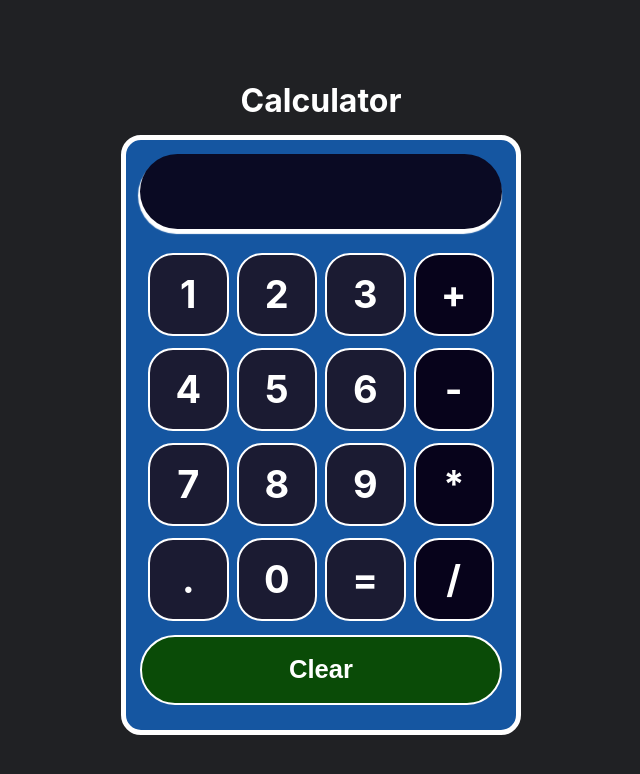
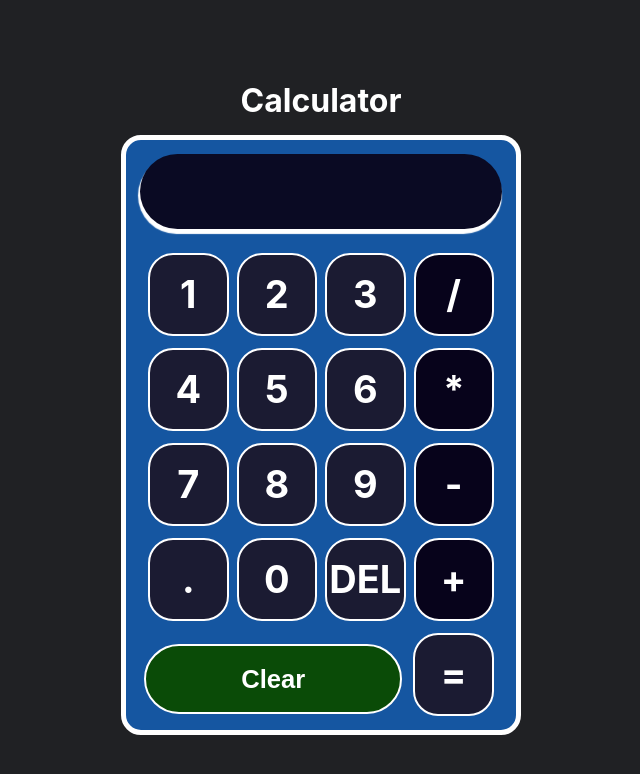
Before and after one commit to JulianMolina972/calculator-with-react, a React (Create React App) app: page / in a window 1280 px wide. Shown: the top 774 px of the page, without its empty margins (319-959 px from the left). Built offline with nearby package versions, Linux system fonts and the light colour scheme.

Commit message:
added delete button and modified position of the buttons

```diff
--- a/package.json
+++ b/package.json
@@ -6,6 +6,7 @@
     "@testing-library/jest-dom": "^5.16.5",
     "@testing-library/react": "^13.3.0",
     "@testing-library/user-event": "^13.5.0",
+    "mathjs": "^11.0.1",
     "react": "^18.2.0",
     "react-dom": "^18.2.0",
     "react-scripts": "5.0.1",
--- a/src/App.js
+++ b/src/App.js
@@ -1,41 +1,70 @@
-import './App.css';
+import { useState } from 'react';
 import { Button } from './components/Button';
 import { ButtonClear } from './components/ButtonClear';
 import { Display } from './components/Display';
+import { evaluate } from 'mathjs';
+import { ButtonDelete } from './components/ButtonDelete';
+import './App.css';
 
 function App() {
+
+  const [input, setInput] = useState('');
+
+  const addInput = (value) => {
+    setInput(input + value);
+  }
+
+  const calculateResult = () => {
+    if(input) {
+      setInput(evaluate(input));
+    } else {
+      alert('Please enter an expression');
+    }
+  }
+
+  const deleteInput = () => {
+    setInput(input.slice(0, -1));
+  }
+
   return (
     <div className="App">
       <header className="App-header">
         <h1>Calculator</h1>
       </header>
       <main className='calculator-container'>
-        <Display />
+        <Display input={input}/>
         <div className='row'>
-          <Button>1</Button>
-          <Button>2</Button>
-          <Button>3</Button>
-          <Button>+</Button>
+          <Button handleClick={addInput}>1</Button>
+          <Button handleClick={addInput}>2</Button>
+          <Button handleClick={addInput}>3</Button>
+          <Button handleClick={addInput}>/</Button>
         </div>
         <div className='row'>
-          <Button>4</Button>
-          <Button>5</Button>
-          <Button>6</Button>
-          <Button>-</Button>
+          <Button handleClick={addInput}>4</Button>
+          <Button handleClick={addInput}>5</Button>
+          <Button handleClick={addInput}>6</Button>
+          <Button handleClick={addInput}>*</Button>
         </div>
         <div className='row'>
-          <Button>7</Button>
-          <Button>8</Button>
-          <Button>9</Button>
-          <Button>*</Button>
+          <Button handleClick={addInput}>7</Button>
+          <Button handleClick={addInput}>8</Button>
+          <Button handleClick={addInput}>9</Button>
+          <Button handleClick={addInput}>-</Button>
         </div>
         <div className='row'>
-          <Button>.</Button>
-          <Button>0</Button>
-          <Button>=</Button>
-          <Button>/</Button>
+          <Button handleClick={addInput}>.</Button>
+          <Button handleClick={addInput}>0</Button>
+          <ButtonDelete handleDelete={deleteInput}>
+            DEL
+          </ButtonDelete>
+          <Button handleClick={addInput} >+</Button>
         </div>
-        <ButtonClear>Clear</ButtonClear>
+        <div className='row'>
+          <ButtonClear handleClear={() => setInput('')}>
+            Clear
+          </ButtonClear>
+          <Button handleClick={calculateResult}>=</Button>
+        </div>
 
       </main>
     </div>
--- a/src/components/Button.js
+++ b/src/components/Button.js
@@ -13,6 +13,7 @@ export const Button = (props) => {
   return (
     <div
       className={`button-container ${isOperator(props.children) ? 'operator' : ''}`.trimEnd()}
+      onClick={() => props.handleClick(props.children)}
     >
       {props.children}
     </div>
--- a/src/components/ButtonClear.js
+++ b/src/components/ButtonClear.js
@@ -3,7 +3,7 @@ import '../styles/ButtonClear.css'
 
 export const ButtonClear = (props) => {
   return (
-    <button className='button-clear'>
+    <button className='button-clear' onClick={props.handleClear}>
       {props.children}
     </button>
   )
--- /dev/null
+++ b/src/components/ButtonDelete.js
@@ -0,0 +1,12 @@
+import React from 'react'
+
+export const ButtonDelete = (props) => {
+  return (
+    <div
+      className='button-container'
+      onClick={() => props.handleDelete(props.children)}
+    >
+      {props.children}
+    </div>
+  )
+}
--- a/src/styles/ButtonClear.css
+++ b/src/styles/ButtonClear.css
@@ -1,18 +1,20 @@
 .button-clear {
-  width: 100%;
+  width: 73%;
   height: 70px;
   font-size: 1.6em;
   display: flex;
-  flex: 1;
+  /* flex: 1; */
   background-color:rgb(10, 75, 7) ;
   color: white;
   margin-top: 10px;
+  margin-right: 7px;
   justify-content: center;
   align-items: center;
   font-weight: bold;
   border: 2px solid white;
   cursor: pointer;
   border-radius: 45px;
+  user-select: none;
 }
 
 .button-clear:hover {
```
Also changed, not shown: 1 other file (tests, documents, lock files or other folders).
